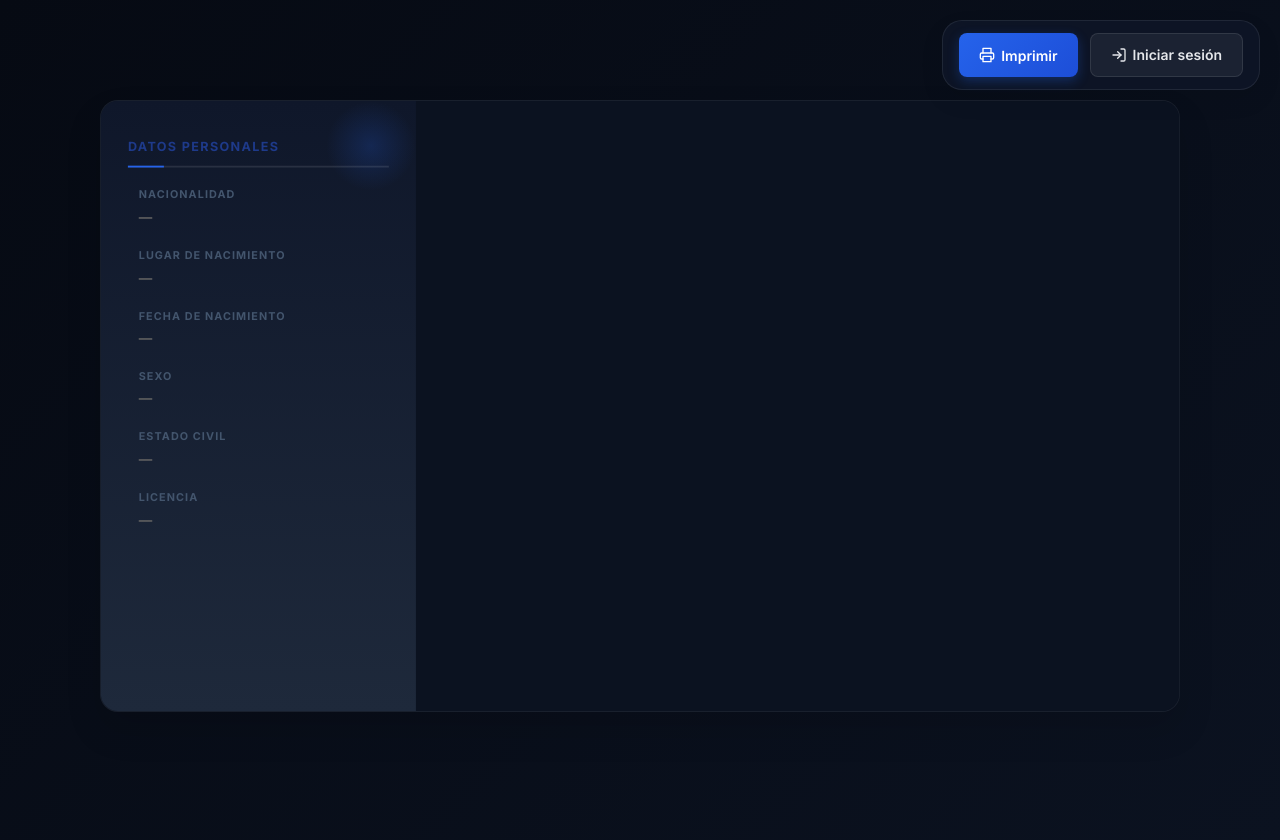
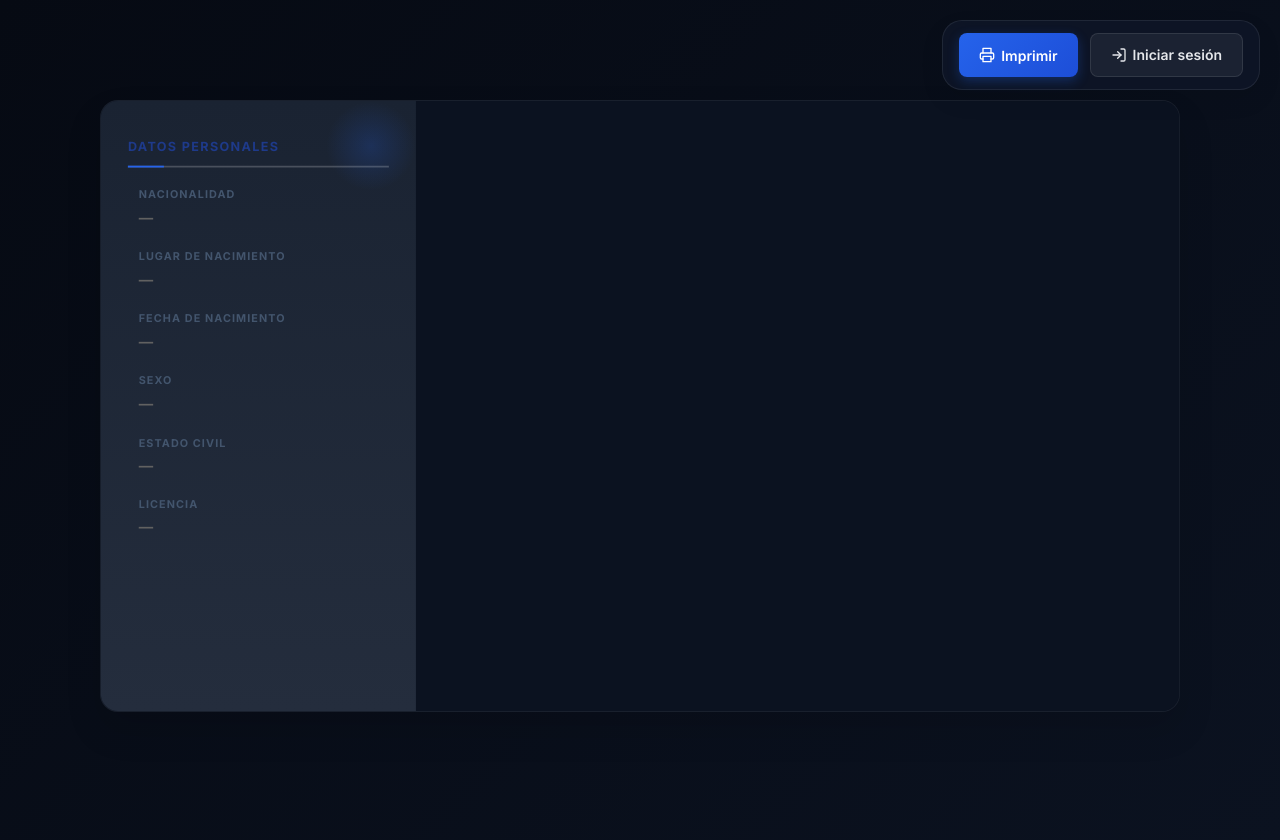
Before and after one commit to dariomera444r-alt/proyectoBD, a Django app: page / in a window 1280 px wide. Run offline with Django 5.2, Linux system fonts and the light colour scheme; data that the repository does not hold is empty.

Commit message:
style: Mejorar visibilidad del sidebar con colores más claros
- Cambiar fondo del sidebar a tono más claro
- Mejorar color de labels: ahora en #7dd3fc (azul cielo)
- Aumentar font-weight en info-value para mejor legibilidad
- Mejorar section-title con color #e0f2fe
- Aumentar border-bottom opacity para mejor contraste

```diff
--- a/templates/hoja_vida_cv.html
+++ b/templates/hoja_vida_cv.html
@@ -130,7 +130,7 @@
     }
 
     .cv-sidebar {
-      background: linear-gradient(180deg, var(--dark) 0%, var(--dark-light) 100%);
+      background: linear-gradient(180deg, #1a2332 0%, #242d3d 100%);
       padding: 40px 30px;
       position: relative;
       overflow: hidden;
@@ -221,14 +221,14 @@
     }
 
     .section-title {
-      color: white;
+      color: #e0f2fe;
       font-size: 14px;
-      font-weight: 700;
+      font-weight: 800;
       text-transform: uppercase;
       letter-spacing: 1.5px;
       margin-bottom: 20px;
       padding-bottom: 10px;
-      border-bottom: 2px solid rgba(255, 255, 255, 0.1);
+      border-bottom: 2px solid rgba(255, 255, 255, 0.2);
       position: relative;
     }
 
@@ -255,18 +255,18 @@
     }
 
     .info-label {
-      color: var(--gray);
+      color: #7dd3fc;
       font-size: 12px;
-      font-weight: 600;
+      font-weight: 700;
       text-transform: uppercase;
       letter-spacing: 1px;
       margin-bottom: 4px;
     }
 
     .info-value {
-      color: white;
-      font-weight: 500;
-      font-size: 15px;
+      color: #f1f5f9;
+      font-weight: 600;
+      font-size: 16px;
     }
 
     .info-value a {
```
